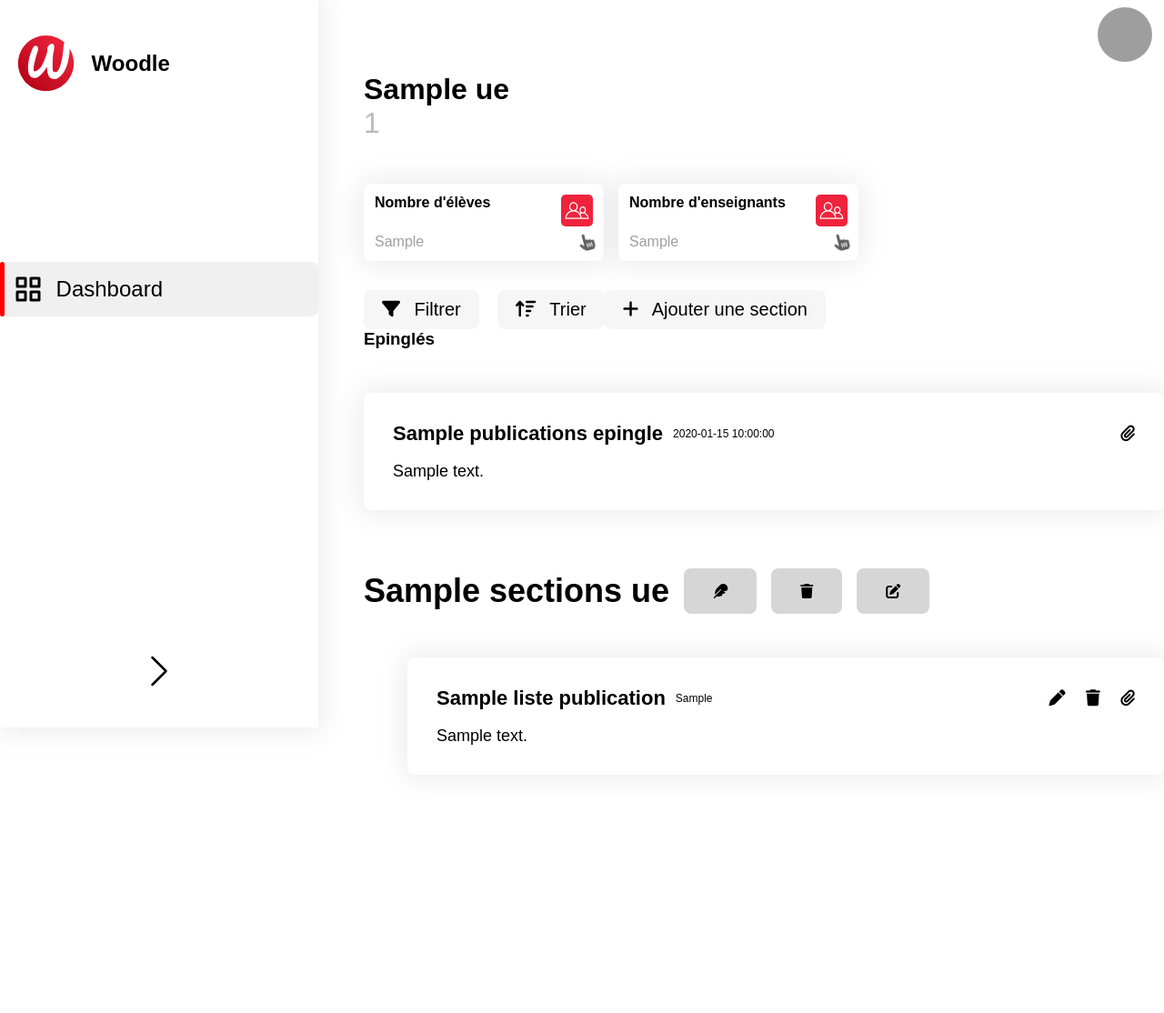
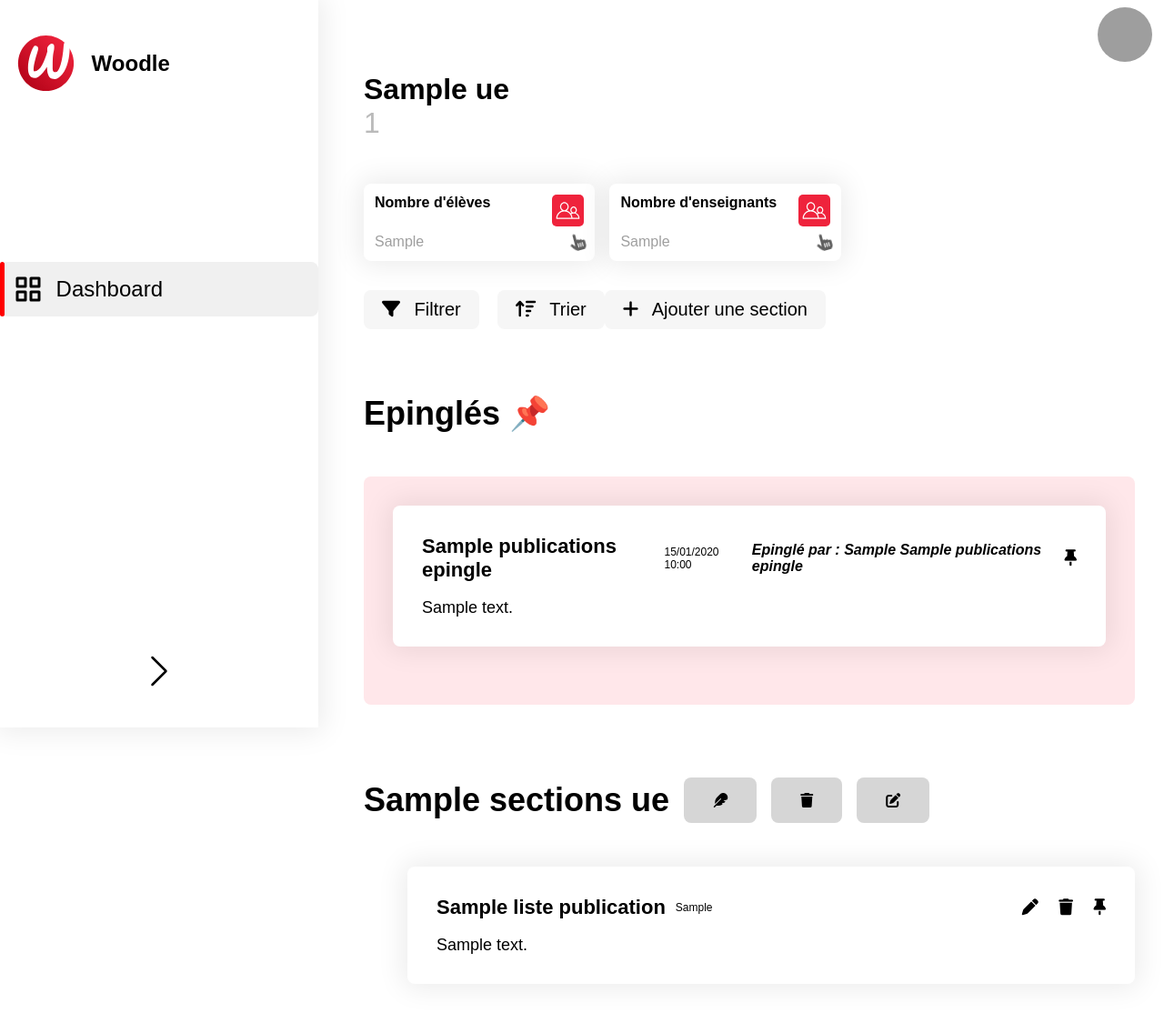
Before and after one commit to mechwii/Woodle_symfony_version, a Symfony app: template templates/contenue-ue/contenu_ue.html.twig in a window 1280 px wide. Shown: the whole page at 91% size. Before the commit the page ends 819 px from the top, so only its background shows below. Run offline with Twig, Linux system fonts and the light colour scheme; the template is opened without the code that fills it: most values are stand-ins (such as "Sample title", 1, 10 or a date in 2020); some libraries are stand-ins or nearby versions; grey boxes are pictures that could not be loaded.

Commit message:
Mise a jour page post et epingles

```diff
--- a/public/css/contenu_ue/contenu_ue.css
+++ b/public/css/contenu_ue/contenu_ue.css
@@ -884,3 +935,34 @@ div.fake-button {
 .popupCreatePublication.texte #publication_type_publication_id > option:nth-child(2) {
     display: none;
 }
+
+/*Publications épinglées*/
+
+div.epingles {
+    margin-bottom: 5em;
+}
+
+div.epingles h3 {
+    margin-top: 2em;
+    font-size: 36px;
+}
+
+.desepingle_post > i{
+    fill: black;
+}
+
+.epingle_post > i{
+    fill: transparent;
+}
+
+div.publications-epingles {
+    background-color: #ffe7ea;
+    padding: 2em;
+    border-radius: 8px;
+}
+
+span.auteur {
+    margin-left: 1em;
+    font-weight: bold;
+    font-style: italic;
+}
--- a/public/css/global.css
+++ b/public/css/global.css
@@ -29,6 +29,7 @@
 
 .container, #content  {
     margin-top: 5em;
+    margin-right: 2em;
     margin-left: 400px;
     transition: margin-left 0.1s ease-in-out;
 }
--- a/public/js/contenu_ue/contenu_ue.js
+++ b/public/js/contenu_ue/contenu_ue.js
@@ -518,6 +518,7 @@ function reloadAll() {
                     if (data.status === 'form') {
                         document.getElementById('edit-publication-form-container').innerHTML = data.html;
                         document.getElementById('editPublicationModal').style.display = 'flex';
+                        inputToggleEditPost();
                         attachEditPublicationFormListener(publicationId); // on passe bien l'id ici
                     }
                 })
@@ -713,6 +714,7 @@ function attachCreateFormSubmit() {
 
 function attachEditPublicationFormListener(publicationId) {
     const form = document.querySelector('#edit-publication-form');
+
     if (!form) return;
 
     form.addEventListener('submit', function (e) {
@@ -724,7 +726,6 @@ function attachEditPublicationFormListener(publicationId) {
         }
         const action = form.action;
         console.log("voici le action : " + action);
-
 
         const codeUe = document.querySelector('span.code').innerHTML;// Stocke le codeUe dans un attribut quelque part
         console.log(codeUe);
@@ -869,3 +870,29 @@ function dropZoneLoaded() {
 
 
 }
+
+function inputToggleEditPost() {
+    console.log("hello");
+
+    const selectType = document.getElementById('publication_type_publication_id');
+    const contenuTexteRow = document.getElementById('contenuTexteRow');
+    const contenuFichierRow = document.getElementById('contenuFichierRow');
+
+    console.log("résultat = " + selectType.value);
+
+    function toggleContenuFields() {
+        if (selectType.value === '2') {
+            contenuTexteRow.style.display = 'none';
+            contenuFichierRow.style.display = 'block';
+        } else {
+            contenuTexteRow.style.display = 'block';
+            contenuFichierRow.style.display = 'none';
+        }
+    }
+
+    // On appelle la fonction au chargement
+    toggleContenuFields();
+
+    // Et à chaque changement du select
+    selectType.addEventListener('change', toggleContenuFields);
+}
--- a/src/Form/PublicationType.php
+++ b/src/Form/PublicationType.php
@@ -14,6 +14,7 @@ use Symfony\Component\Form\Extension\Core\Type\SubmitType;
 use Symfony\Component\Form\Extension\Core\Type\TextType;
 use Symfony\Component\Form\FormBuilderInterface;
 use Symfony\Component\OptionsResolver\OptionsResolver;
+use Symfony\Component\Validator\Constraints\File;
 
 class PublicationType extends AbstractType
 {
@@ -27,8 +28,9 @@ class PublicationType extends AbstractType
                 'required' => false,
             ])
             ->add('contenuFichier', FileType::class, [
-                'mapped' => false,
+                'label' => 'Fichier (PDF ou autre)',
                 'required' => false,
+                'mapped' => false, // <- très important : on gère manuellement dans ton controller
             ])
             ->add('derniere_modif', null, [
                 'widget' => 'single_text',
--- a/templates/contenue-ue/contenu_ue.html.twig
+++ b/templates/contenue-ue/contenu_ue.html.twig
@@ -77,7 +77,7 @@ dedans il me faut un slider pour switch entre les deux eleves/professeurs
 
 {#    Partie épinglés, ici seront les publications épinglées #}
     <div class="epingles">
-        <h3>Epinglés</h3>
+        <h3>Epinglés 📌</h3>
         {% if publicationsEpingles is not empty %}
             <div class="publications-epingles">
 
@@ -93,9 +93,10 @@ dedans il me faut un slider pour switch entre les deux eleves/professeurs
 
                             <div class="top_post">
                                 <h5 class="title_post">{{ publication.titre }}</h5>
-                                <span class="date_post">{{ publication.derniereModif.date }}</span>
+                                <span class="date_post">{{ publication.derniereModif.date|date('d/m/Y H:i') }}</span>
+                                <span class="auteur">Epinglé par : {{ publication.utilisateur_id_prenom }} {{ publication.utilisateur_id_nom }}</span>
                                 <div class="interactions_post">
-                                    <button class="desepingle_post" data-publication-id="{{ publication.id }}"><i class="fa-solid fa-paperclip"></i></button>
+                                    <button class="desepingle_post" data-publication-id="{{ publication.id }}"><i class="fa-solid fa-thumbtack"></i></button>
                                 </div>
                                 <!-- Icône trois points -->
                                 <i class="fa-solid fa-ellipsis-h ellipsis_icon"></i>
@@ -172,7 +173,7 @@ dedans il me faut un slider pour switch entre les deux eleves/professeurs
                                 <i class="fa-solid fa-pen"></i>
                             </button>
                             <button class="delete_post" data-publication-id="{{ publication.id }}"><i class="fa-solid fa-trash"></i></button>
-                            <button class="epingle_post" data-publication-id="{{ publication.id }}"><i class="fa-solid fa-paperclip"></i></button>
+                            <button class="epingle_post" data-publication-id="{{ publication.id }}"><i class="fa-solid fa-thumbtack"></i></button>
                         </div>
                         <!-- Icône trois points -->
                         <i class="fa-solid fa-ellipsis-h ellipsis_icon"></i>
--- a/templates/contenue-ue/create_section.html.twig
+++ b/templates/contenue-ue/create_section.html.twig
@@ -1,4 +1,5 @@
 <div class="popupCreateSection popup">
+    <h2>Créer une section</h2>
     {{ form_start(form, {'attr': {'class': 'create-section-form'}}) }}
     <div class="container-input">
         {{ form_row(form.nom) }}
```
Also changed, not shown: other parts of public/css/contenu_ue/contenu_ue.css (+63 -12 lines), src/Controller/ProfesseurController.php (+39 -15 lines), templates/contenue-ue/edit_publication.html.twig (+20 -2 lines).
